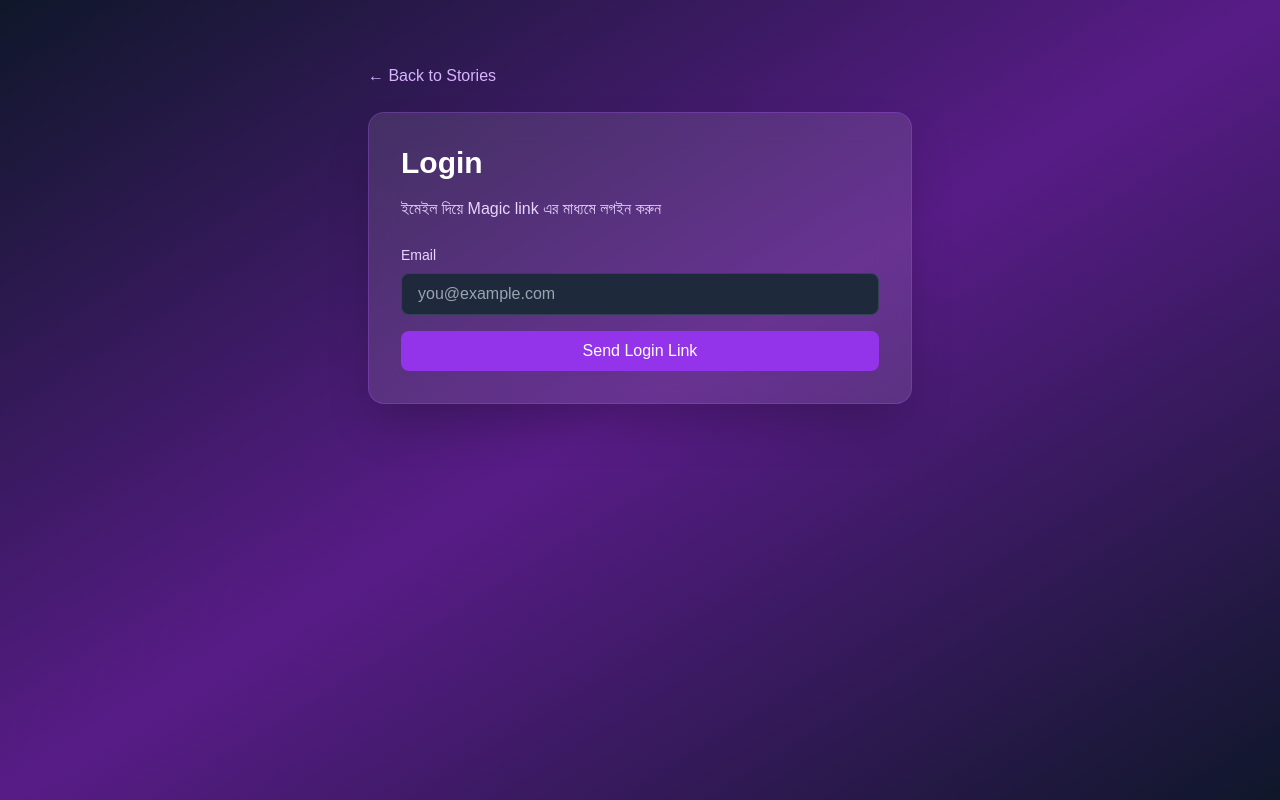
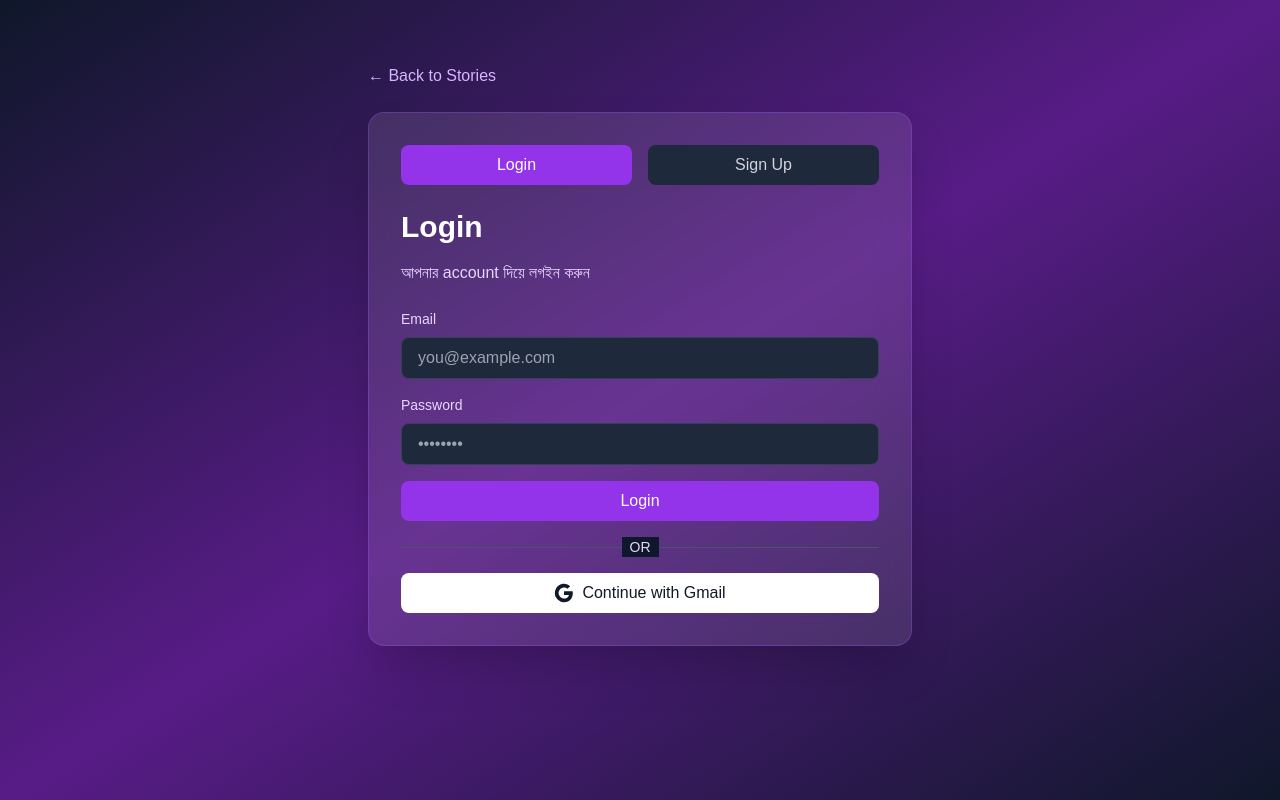
Before and after one commit to naimprince010-ship-it/interactive-narrative-engine, a Next.js app: page /login in a window 1280 px wide. Built offline with nearby package versions, Linux system fonts and the light colour scheme.

Commit message:
Add signup/login with email+password and Gmail OAuth

```diff
--- a/app/login/page.tsx
+++ b/app/login/page.tsx
@@ -1,17 +1,34 @@
 'use client'
 
 import { useState } from 'react'
+import { useRouter } from 'next/navigation'
 import { getSupabaseClient } from '@/lib/supabaseClient'
 import Link from 'next/link'
 
+type AuthMode = 'login' | 'signup'
+
 export default function LoginPage() {
+  const router = useRouter()
+  const [mode, setMode] = useState<AuthMode>('login')
   const [email, setEmail] = useState('')
+  const [password, setPassword] = useState('')
+  const [confirmPassword, setConfirmPassword] = useState('')
   const [message, setMessage] = useState<string | null>(null)
   const [loading, setLoading] = useState(false)
 
-  const handleLogin = async () => {
-    if (!email) {
-      setMessage('ইমেইল দিন')
+  const handleSignUp = async () => {
+    if (!email || !password) {
+      setMessage('ইমেইল এবং পাসওয়ার্ড দিন')
+      return
+    }
+
+    if (password.length < 6) {
+      setMessage('পাসওয়ার্ড কমপক্ষে ৬ অক্ষরের হতে হবে')
+      return
+    }
+
+    if (password !== confirmPassword) {
+      setMessage('পাসওয়ার্ড মিলছে না')
       return
     }
 
@@ -20,8 +37,9 @@ export default function LoginPage() {
 
     try {
       const supabase = getSupabaseClient()
-      const { error } = await supabase.auth.signInWithOtp({
+      const { data, error } = await supabase.auth.signUp({
         email,
+        password,
         options: {
           emailRedirectTo: `${window.location.origin}/dashboard`,
         },
@@ -31,11 +49,67 @@ export default function LoginPage() {
         throw new Error(error.message)
       }
 
-      setMessage('লগইন লিংক আপনার ইমেইলে পাঠানো হয়েছে')
+      if (data.user && !data.session) {
+        setMessage('আপনার ইমেইলে verification লিংক পাঠানো হয়েছে। লিংকে ক্লিক করে account verify করুন।')
+      } else if (data.session) {
+        router.push('/dashboard')
+      }
     } catch (error) {
-      const text = error instanceof Error ? error.message : 'লগইন ব্যর্থ হয়েছে'
+      const text = error instanceof Error ? error.message : 'সাইনআপ ব্যর্থ হয়েছে'
       setMessage(text)
     } finally {
+      setLoading(false)
+    }
+  }
+
+  const handleLogin = async () => {
+    if (!email || !password) {
+      setMessage('ইমেইল এবং পাসওয়ার্ড দিন')
+      return
+    }
+
+    setLoading(true)
+    setMessage(null)
+
+    try {
+      const supabase = getSupabaseClient()
+      const { error } = await supabase.auth.signInWithPassword({
+        email,
+        password,
+      })
+
+      if (error) {
+        throw new Error(error.message)
+      }
+
+      router.push('/dashboard')
+    } catch (error) {
+      const text = error instanceof Error ? error.message : 'লগইন ব্যর্থ হয়েছে'
+      setMessage(text)
+    } finally {
+      setLoading(false)
+    }
+  }
+
+  const handleGmailLogin = async () => {
+    setLoading(true)
+    setMessage(null)
+
+    try {
+      const supabase = getSupabaseClient()
+      const { error } = await supabase.auth.signInWithOAuth({
+        provider: 'google',
+        options: {
+          redirectTo: `${window.location.origin}/dashboard`,
+        },
+      })
+
+      if (error) {
+        throw new Error(error.message)
+      }
+    } catch (error) {
+      const text = error instanceof Error ? error.message : 'Gmail লগইন ব্যর্থ হয়েছে'
+      setMessage(text)
       setLoading(false)
     }
   }
@@ -47,9 +121,46 @@ export default function LoginPage() {
           ← Back to Stories
         </Link>
         <div className="bg-white/10 backdrop-blur-lg rounded-2xl p-8 shadow-2xl border border-purple-500/30">
-          <h1 className="text-3xl font-bold mb-4">Login</h1>
-          <p className="text-purple-200 mb-6">ইমেইল দিয়ে Magic link এর মাধ্যমে লগইন করুন</p>
+          <div className="flex gap-4 mb-6">
+            <button
+              onClick={() => {
+                setMode('login')
+                setMessage(null)
+              }}
+              className={`flex-1 py-2 rounded-lg font-medium transition-all ${
+                mode === 'login'
+                  ? 'bg-purple-600 text-white'
+                  : 'bg-slate-800 text-gray-300 hover:bg-slate-700'
+              }`}
+            >
+              Login
+            </button>
+            <button
+              onClick={() => {
+                setMode('signup')
+                setMessage(null)
+              }}
+              className={`flex-1 py-2 rounded-lg font-medium transition-all ${
+                mode === 'signup'
+                  ? 'bg-purple-600 text-white'
+                  : 'bg-slate-800 text-gray-300 hover:bg-slate-700'
+              }`}
+            >
+              Sign Up
+            </button>
+          </div>
 
+          <h1 className="text-3xl font-bold mb-4">
+            {mode === 'login' ? 'Login' : 'Create Account'}
+          </h1>
+          <p className="text-purple-200 mb-6">
+            {mode === 'login'
+              ? 'আপনার account দিয়ে লগইন করুন'
+              : 'নতুন account তৈরি করুন'}
+          </p>
+
+          <div className="space-y-4">
+            <div>
               <label className="block text-sm text-purple-200 mb-2">Email</label>
               <input
                 value={email}
@@ -58,16 +169,85 @@ export default function LoginPage() {
                 type="email"
                 className="w-full rounded-lg bg-slate-800 border border-slate-700 px-4 py-2 text-white"
               />
+            </div>
+
+            <div>
+              <label className="block text-sm text-purple-200 mb-2">Password</label>
+              <input
+                value={password}
+                onChange={(event) => setPassword(event.target.value)}
+                placeholder="••••••••"
+                type="password"
+                className="w-full rounded-lg bg-slate-800 border border-slate-700 px-4 py-2 text-white"
+              />
+            </div>
+
+            {mode === 'signup' && (
+              <div>
+                <label className="block text-sm text-purple-200 mb-2">Confirm Password</label>
+                <input
+                  value={confirmPassword}
+                  onChange={(event) => setConfirmPassword(event.target.value)}
+                  placeholder="••••••••"
+                  type="password"
+                  className="w-full rounded-lg bg-slate-800 border border-slate-700 px-4 py-2 text-white"
+                />
+              </div>
+            )}
 
             <button
-            onClick={handleLogin}
+              onClick={mode === 'login' ? handleLogin : handleSignUp}
               disabled={loading}
-            className="mt-4 w-full bg-purple-600 hover:bg-purple-500 py-2 rounded-lg font-medium"
+              className="w-full bg-purple-600 hover:bg-purple-500 py-2 rounded-lg font-medium disabled:opacity-50"
             >
-            {loading ? 'পাঠানো হচ্ছে...' : 'Send Login Link'}
+              {loading
+                ? 'Processing...'
+                : mode === 'login'
+                  ? 'Login'
+                  : 'Create Account'}
             </button>
 
-          {message && <p className="text-sm text-yellow-200 mt-4">{message}</p>}
+            <div className="relative my-6">
+              <div className="absolute inset-0 flex items-center">
+                <div className="w-full border-t border-slate-600"></div>
+              </div>
+              <div className="relative flex justify-center text-sm">
+                <span className="px-2 bg-slate-900 text-purple-200">OR</span>
+              </div>
+            </div>
+
+            <button
+              onClick={handleGmailLogin}
+              disabled={loading}
+              className="w-full bg-white hover:bg-gray-100 text-gray-900 py-2 rounded-lg font-medium flex items-center justify-center gap-2 disabled:opacity-50"
+            >
+              <svg className="w-5 h-5" viewBox="0 0 24 24">
+                <path
+                  fill="currentColor"
+                  d="M22.56 12.25c0-.78-.07-1.53-.2-2.25H12v4.26h5.92c-.26 1.37-1.04 2.53-2.21 3.31v2.77h3.57c2.08-1.92 3.28-4.74 3.28-8.09z"
+                />
+                <path
+                  fill="currentColor"
+                  d="M12 23c2.97 0 5.46-.98 7.28-2.66l-3.57-2.77c-.98.66-2.23 1.06-3.71 1.06-2.86 0-5.29-1.93-6.16-4.53H2.18v2.84C3.99 20.53 7.7 23 12 23z"
+                />
+                <path
+                  fill="currentColor"
+                  d="M5.84 14.09c-.22-.66-.35-1.36-.35-2.09s.13-1.43.35-2.09V7.07H2.18C1.43 8.55 1 10.22 1 12s.43 3.45 1.18 4.93l2.85-2.22.81-.62z"
+                />
+                <path
+                  fill="currentColor"
+                  d="M12 5.38c1.62 0 3.06.56 4.21 1.64l3.15-3.15C17.45 2.09 14.97 1 12 1 7.7 1 3.99 3.47 2.18 7.07l3.66 2.84c.87-2.6 3.3-4.53 6.16-4.53z"
+                />
+              </svg>
+              Continue with Gmail
+            </button>
+
+            {message && (
+              <p className={`text-sm mt-4 ${message.includes('ব্যর্থ') ? 'text-red-300' : 'text-yellow-200'}`}>
+                {message}
+              </p>
+            )}
+          </div>
         </div>
       </div>
     </main>
```
Also changed, not shown: 1 other file (tests, documents, lock files or other folders). Lines whose indentation alone changed are shown as unchanged.
